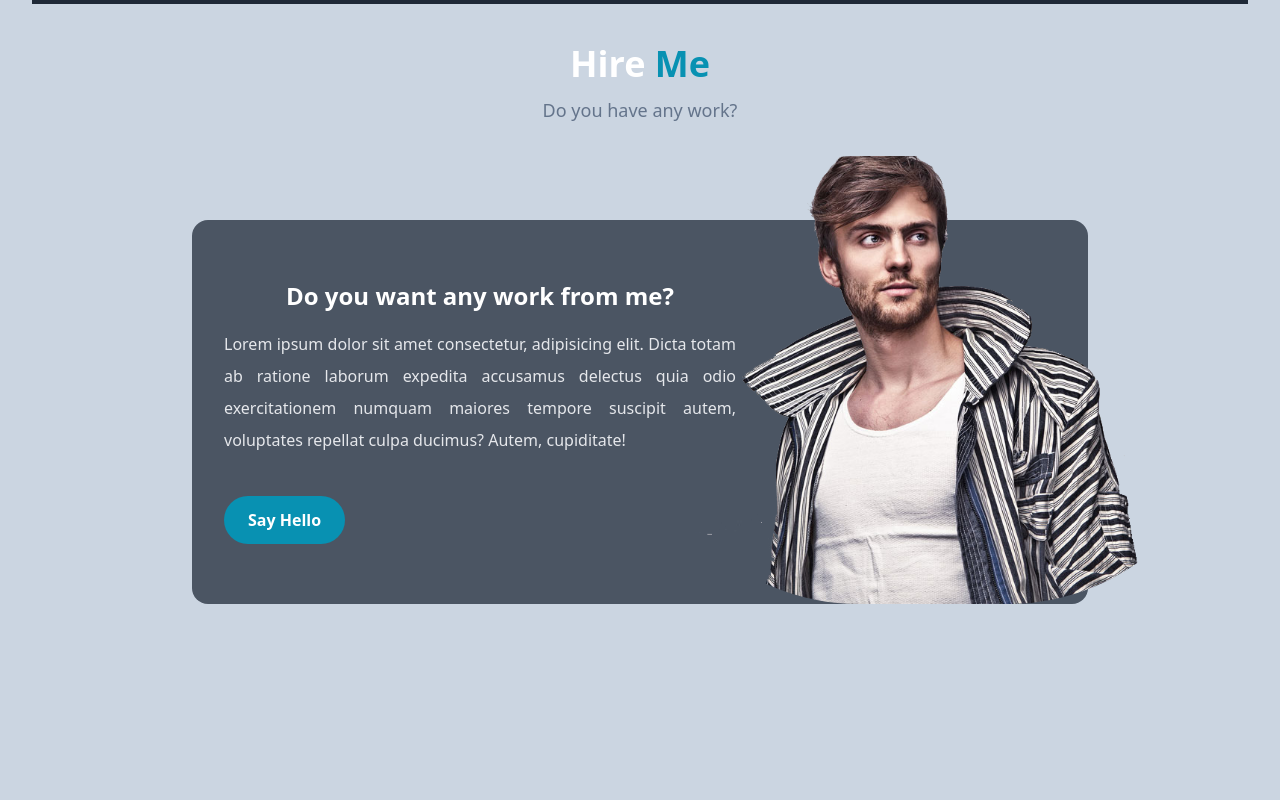
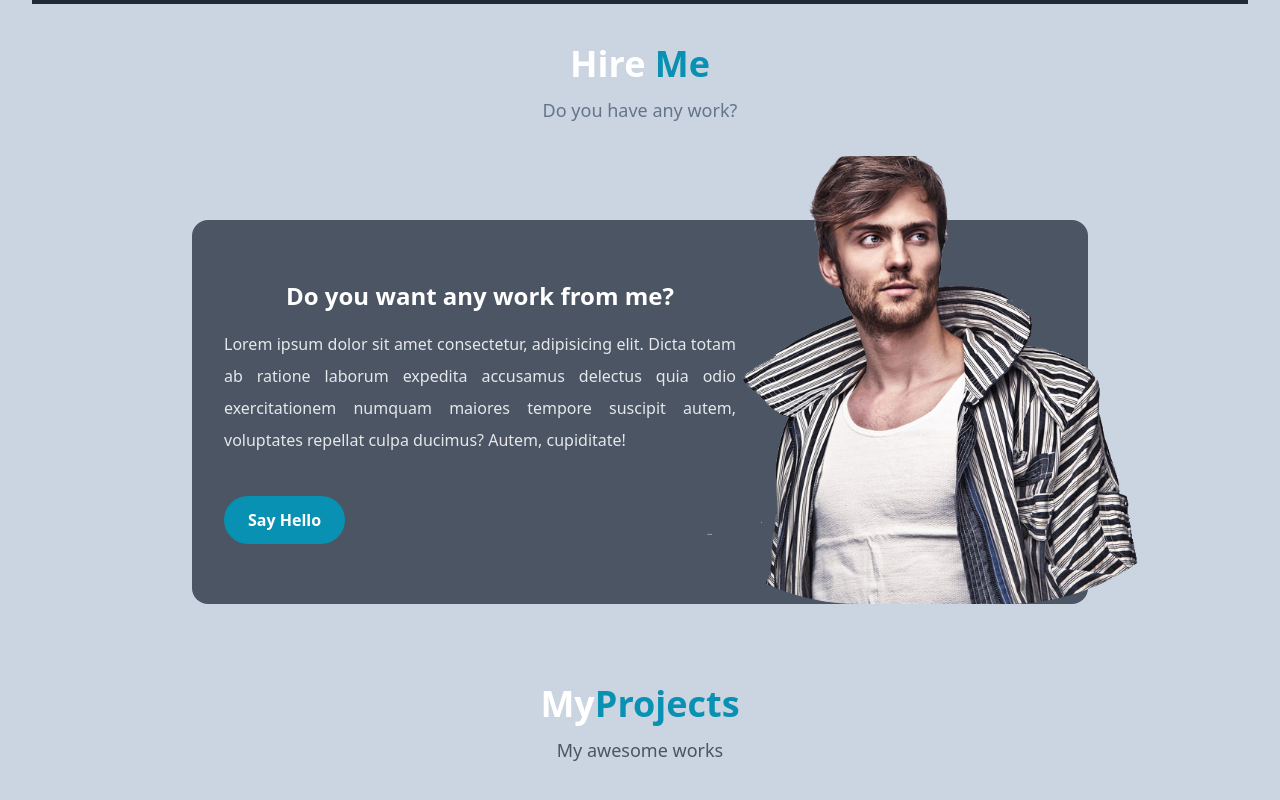
Before and after one commit to Muhammad-Talha028989/Muhammad-Talha-Portfolio, a React (Vite) app: page / in a window 1280 px wide. Shown: the part 1980-2780 px from the top of the page. Before the commit the page ends 2656 px from the top, so only its background shows below. Built offline with nearby package versions, Linux system fonts and the light colour scheme.

Commit message:
Adding the Project section

```diff
--- a/package.json
+++ b/package.json
@@ -13,7 +13,8 @@
   "dependencies": {
     "react": "^18.2.0",
     "react-dom": "^18.2.0",
-    "react-router-dom": "^6.4.0"
+    "react-router-dom": "^6.4.0",
+    "swiper": "^8.4.2"
   },
   "devDependencies": {
     "@remix-run/router": "^1.0.0",
--- a/src/components/Project.jsx
+++ b/src/components/Project.jsx
@@ -1,7 +1,22 @@
 import React from "react";
 
 const Project = () => {
-  return <div></div>;
+  return (
+    <section id={"projects"} className={"py-10 text-white"}>
+      <div className="text-center">
+        <h3 className="text-4xl font-semibold">
+          My<span className="text-cyan-600">Projects</span>
+        </h3>
+        <p className="text-gray-600 mt-3 text-lg">My awesome works</p>
+      </div>
+      <br />
+      <div className="flex max-w-6xl px-5 mx-auto items-center relative">
+        <div className="lg:w-2/3 w-full">
+
+        </div>
+      </div>
+    </section>
+  );
 };
 
 export default Project;
```
Also changed, not shown: .pnp.cjs, 1 other file (tests, documents, lock files or other folders).
